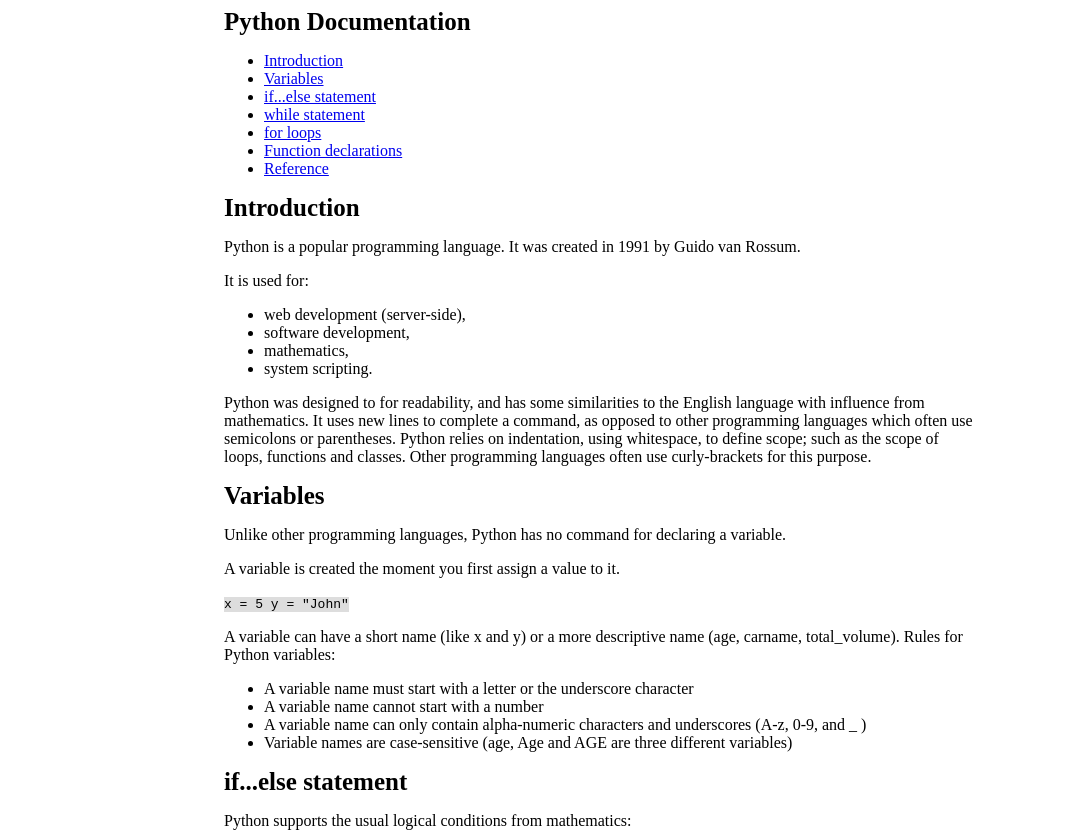
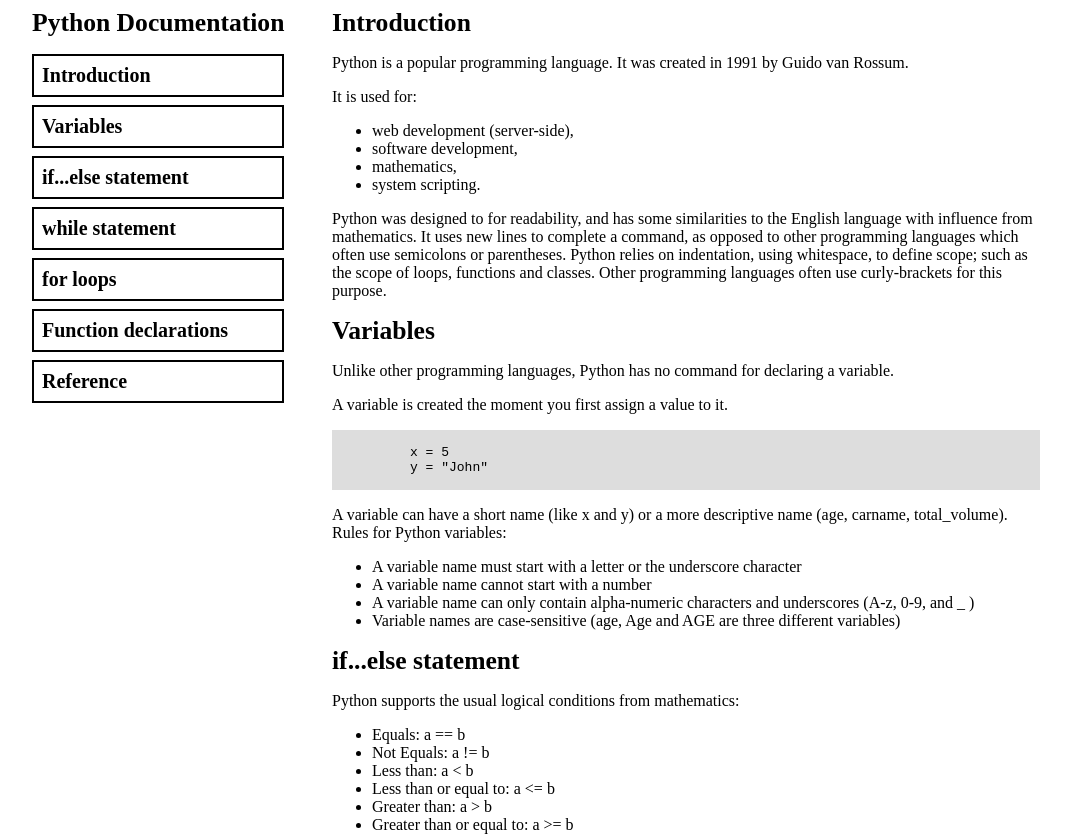
Before and after one commit to EricHeredia/fcc-technical, a plain HTML site: page index.html in a window 1280 px wide. Shown: the top 837 px of the page, without its empty margins (40-1111 px from the left). Drawn offline with Linux system fonts and the light colour scheme.

Commit message:
added new html and css

```diff
--- a/css/style.css
+++ b/css/style.css
@@ -1,15 +1,65 @@
 html {
-  margin-left: 20%;
-  margin-right: 20%;
+  margin-left: 5%;
+  margin-right: 15%;
   font-size: 16px;
 }
 
 header {
   font-weight: bold;
-  font-size: 25px;
+  font-size: 1.6em;
+}
+
+ul#nav-list {
+  list-style-type: none;
+  padding-left: 0;
+}
+
+li.nl-item {
+  border: 2px solid black;
+  padding: 8px;
+  margin: 8px 0px;
+}
+
+a.nav-link, a.nav-link:link, a.nav-link:visited {
+  text-decoration: none;
+  font-size: 20px;
+  font-weight: bold;
+  color: #000;
 }
 
 code {
   background-color: #DDD;
   font-size: 13px;
+  display: block;
+  text-align: left;
+  white-space: pre;
+  position: relative;
+  word-break: normal;
+  word-wrap: normal;
 }
+
+div.main-body {
+  display: grid;
+  grid-template-columns: minmax(300px, auto) 1fr;
+  grid-template-areas: "navbar mainContent"
+}
+
+nav#navbar {
+  grid-area: navbar;
+  position: fixed;
+}
+
+main#main-doc {
+  grid-area: mainContent;
+}
+
+@media screen and (max-width: 750px) {
+  div.main-body {
+    grid-template-columns: 1fr;
+    grid-template-areas: "navbar" "mainContent";
+  }
+
+  nav#navbar {
+    position: inherit;
+  }
+}
--- a/index.html
+++ b/index.html
@@ -8,17 +8,17 @@
   <title>Technical Documentation</title>
 </head>
 <body>
-  <script src="https://cdn.freecodecamp.org/testable-projects-fcc/v1/bundle.js"></script>
+  <div class="main-body">
     <nav id="navbar">
       <header id="nav-header">Python Documentation</header>
       <ul id="nav-list">
-      <li class="nl-item"><a href="#Introduction" class="nav-link">Introduction</a></li>
-      <li class="nl-item"><a href="#Variables" class="nav-link">Variables</a></li>
-      <li class="nl-item"><a href="#if...else_statement" class="nav-link">if...else statement</a></li>
-      <li class="nl-item"><a href="#while_statement" class="nav-link">while statement</a></li>
-      <li class="nl-item"><a href="#for_loops" class="nav-link">for loops</a></li>
-      <li class="nl-item"><a href="#Function_declarations" class="nav-link">Function declarations</a></li>
-      <li class="nl-item"><a href="#Reference" class="nav-link">Reference</a></li>
+        <a href="#Introduction" class="nav-link"><li class="nl-item">Introduction</li></a>
+        <a href="#Variables" class="nav-link"><li class="nl-item">Variables</li></a>
+        <a href="#if...else_statement" class="nav-link"><li class="nl-item">if...else statement</li></a>
+        <a href="#while_statement" class="nav-link"><li class="nl-item">while statement</li></a>
+        <a href="#for_loops" class="nav-link"><li class="nl-item">for loops</li></a>
+        <a href="#Function_declarations" class="nav-link"><li class="nl-item">Function declarations</li></a>
+        <a href="#Reference" class="nav-link"><li class="nl-item">Reference</li></a>
       </ul>
     </nav>
     <main id="main-doc">
@@ -160,5 +160,6 @@
         <p>All the documentation in this page is taken from <a href="https://www.w3schools.com/python/" target="_blank">w3schools.com</a></p>
       </section>
     </main>
+  </div>
 </body>
 </html>
```
Lines whose indentation alone changed are shown as unchanged.
